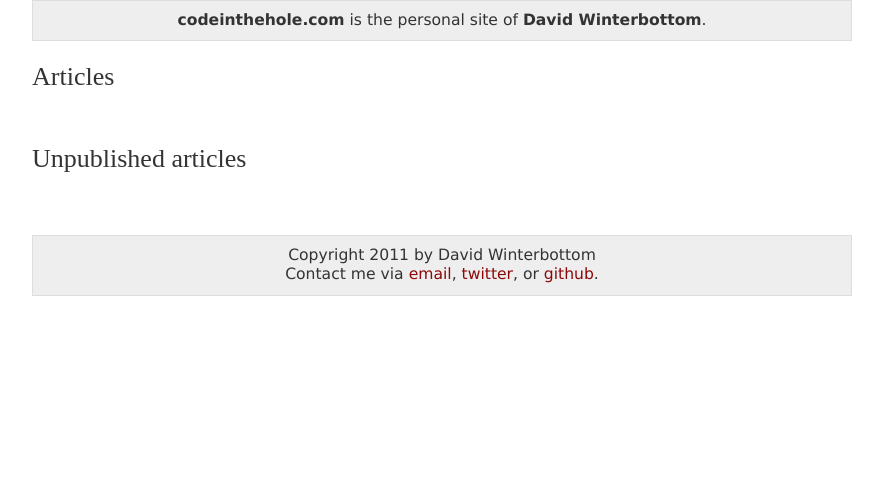
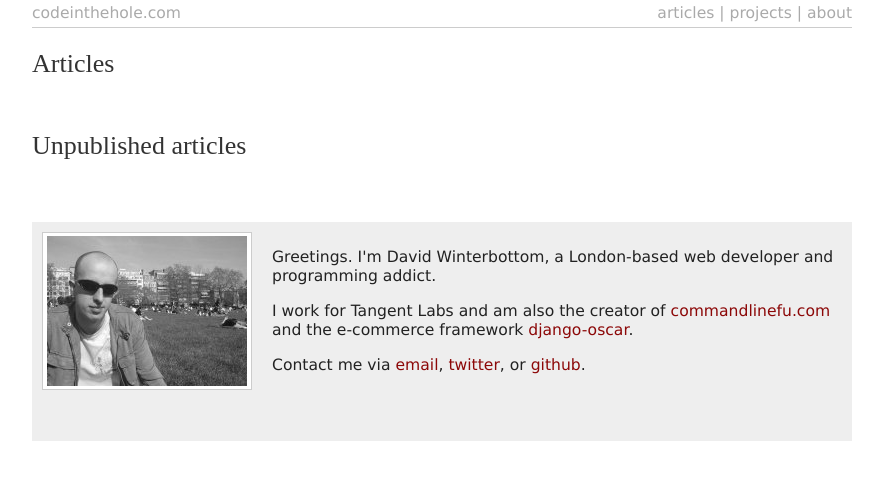
Before and after one commit to codeinthehole/codeinthehole.com, a Django app: page /articles/ in a window 1280 px wide. Shown: the top 480 px of the page, without its empty margins (198-1081 px from the left). Run offline with Django 3.2, Linux system fonts and the light colour scheme; data that the repository does not hold is empty; some libraries are stand-ins or nearby versions; some web fonts are replaced.

Commit message:
Reworked some of the styles of the single article pag

```diff
--- a/static/html5boilerplate/css/style.css
+++ b/static/html5boilerplate/css/style.css
@@ -216,19 +216,6 @@ header, footer, p, h2, h3, th, td, li, blockquote {
     font-family: Verdana, Geneva, Arial, Helvetica, sans-serif;
     font-size: 1.2em;
 }
-.meta {
-    padding: 10px;
-    background-color: #eee;
-    border: 1px solid #ddd;
-    color: #333;
-    text-align: center;
-}
-footer {
-    margin: 30px 0 0 0;
-}
-header a, header a:active, header a:link, header a:visited {
-    color: #333;
-}
 pre {
     font-size: 1.2em;
 }
@@ -240,12 +227,68 @@ blockquote {
     padding: 1em 40px;
     font-style: italic;
 }
+
+/* Layout */
 #container {
     margin: 0 auto;
     position: relative;
     width: 820px;
     overflow: hidden;
 }
+
+/* Header */
+header {
+    font-family: Verdana, Geneva, Arial, Helvetica, sans-serif;
+    overflow: hidden;
+    border-bottom: 1px solid #ccc;
+    padding: 4px 0;
+    color: #aaa;
+}
+header h3 {
+    float: left;
+    width: auto;
+    padding: 0;
+    margin: 0;
+    font-weight: normal;
+}
+header #nav {
+    float: right;
+    padding: 0;
+    margin: 0;
+    font-weight: normal;
+}
+header a, header a:active, header a:link, header a:visited {
+    color: #aaa;
+}
+header a:hover {
+    color: #555;
+}
+
+/* Footer */
+footer {
+    background-color: #eee;
+    padding: 10px 10px 50px 10px;
+    overflow: hidden;
+    margin: 30px 0 0 0;
+    font-size: 1em;
+}
+footer p {
+    width: auto;
+}
+footer #profile_photo {
+    float: left;
+    background-color: white;
+    padding: 3px 4px;
+    border: 1px solid #ccc;
+    margin-right: 20px;
+}
+
+/* Articles */
+#further-reading {
+    border-top: 1px solid #eee;
+    margin-top: 60px;
+}
+
 h1, h2, h3, h4 {
     width: 820px;
 }
--- a/templates/base.html
+++ b/templates/base.html
@@ -10,10 +10,16 @@
 
 {% block body %}
 <div id="container">
-    <header class="meta">
+    <header>
         {% block header %}
-            <a href="{% url home %}"><strong>codeinthehole.com</strong></a> is the personal site of
-            <a href="{% url about %}"><strong>David Winterbottom</strong></a>.
+            <div id="nav">
+                <a href="{% url articles %}">articles</a> |
+                <a href="{% url projects %}">projects</a> |
+                <a href="{% url about %}">about</a>
+            </div>
+            <div id="logo">
+                <a href="{% url home %}">codeinthehole.com</a>
+            </div>
         {% endblock header %}
     </header>
     <div id="main" role="main">
@@ -21,12 +27,21 @@
             {% block content %}{% endblock %}
         </div>
     </div>
-    <footer class="meta">
-        {% block footer %}Copyright {% now "Y" %} by David Winterbottom<br/>
+    <footer>
+        {% block footer %}
+        <img id="profile_photo" src="{{ STATIC_URL }}/images/me.jpg" />
+        <p>Greetings.  I'm David Winterbottom, a London-based
+        web developer and programming addict.</p>
+        <p>I work for Tangent Labs and am
+        also the creator of <a href="http://www.commandlinefu.com">commandlinefu.com</a>
+        and the e-commerce framework <a href="">django-oscar</a>.
+        </p>
+        <p>
         Contact me via
         <a href"mailto:david.winterbottom@gmail.com">email</a>,
         <a href="http://twitter.com/codeinthehole">twitter</a>, or
         <a href="http://github/codeinthehole">github</a>.
+        </p>
         {% endblock %}
     </footer>
 </div>
```
Also changed, not shown: templates/cb/article_detail.html (+18 -21 lines), 1 other file.
